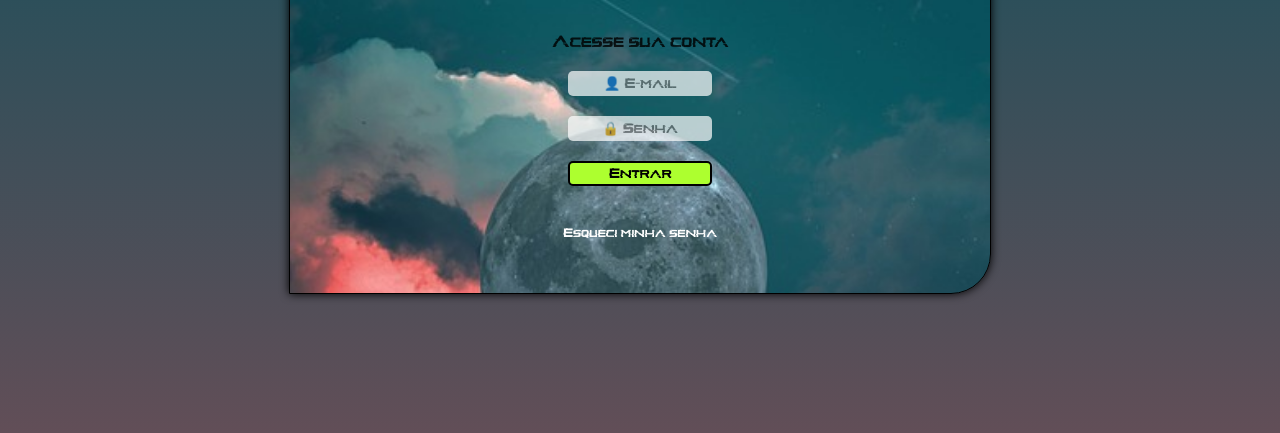
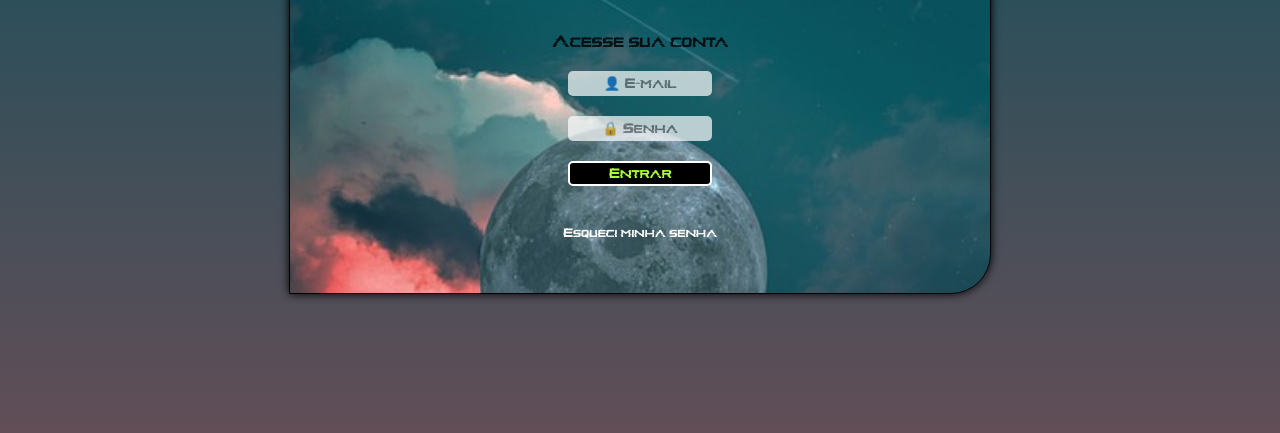
Before and after one commit to danilogoncalves94/projeto-login2, a plain HTML site: page index.html in a window 1280 px wide. In both pictures the pointer is over the input "Entrar". Shown: the part 307-740 px from the top of the page. Drawn offline with nearby package versions, Linux system fonts and the light colour scheme.

Commit message:
upgrades

```diff
--- a/estilos/style.css
+++ b/estilos/style.css
@@ -75,10 +75,10 @@ input:focus {
 
 .entrar:hover {
     cursor: pointer;
-    background-color: greenyellow;
-    color: black;
+    background-color: black;
+    color: greenyellow;
     box-shadow: none;
-    border: solid 2px black;
+    border: solid 2px white;
 }
 
 
```
